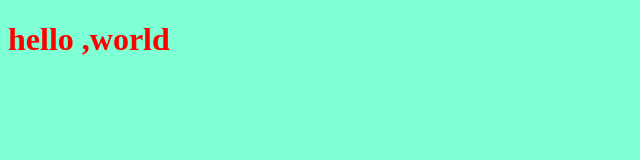
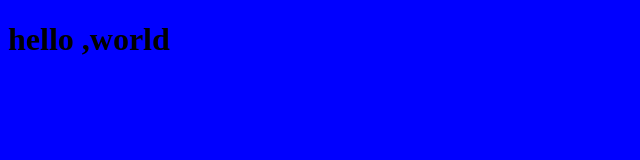
Before and after one commit to Meqdad-dev/project-hotel, a plain HTML site: page index.html in a window 1280 px wide. Shown: the whole page, without its empty margins (0-640 px from the left). Drawn offline with Linux system fonts and the light colour scheme.

Commit message:
chenging style.css

```diff
--- a/style.css
+++ b/style.css
@@ -1,6 +1,6 @@
 h1{
-    color: red;
+    color: black;
 }
 body{
-    background-color: aquamarine;
+    background-color: blue;
 }
```
